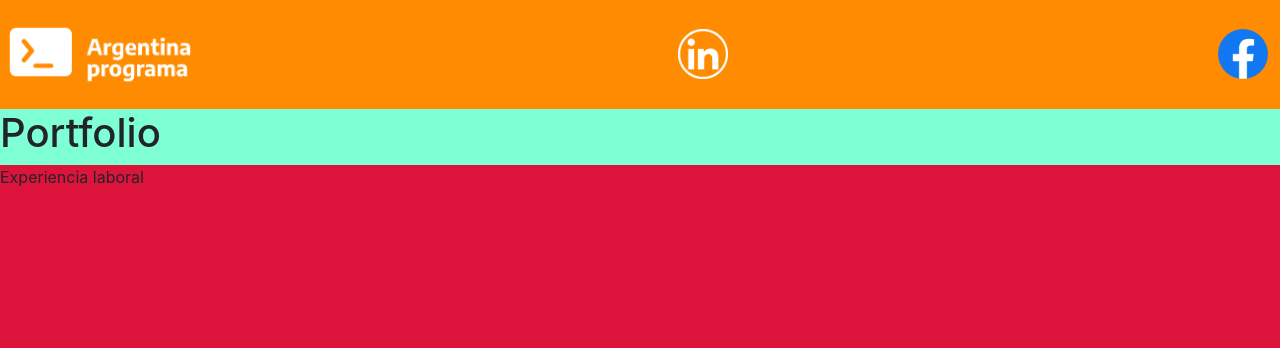
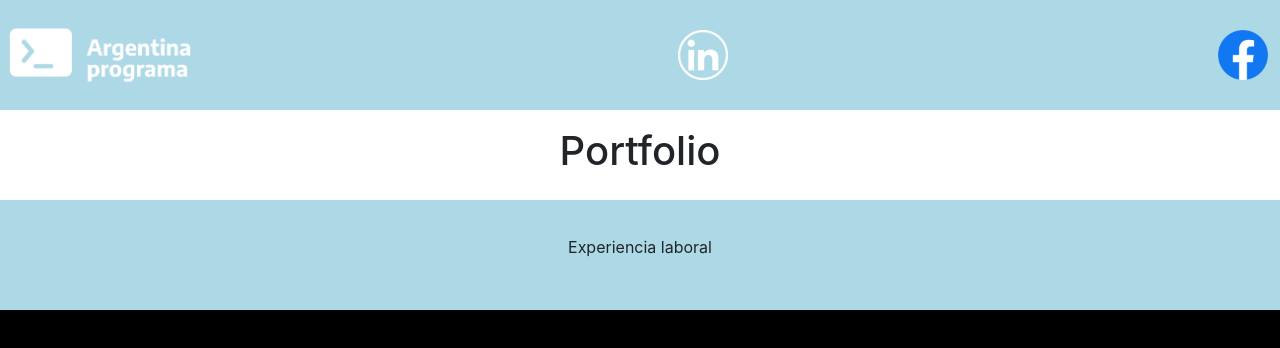
Before and after one commit to SantiagoTonda/Git, a plain HTML site: page index.html in a window 1280 px wide. Drawn offline with nearby package versions, Linux system fonts and the light colour scheme.

Commit message:
Diseño patrio
prueba

```diff
--- a/index.html
+++ b/index.html
@@ -6,7 +6,7 @@
     <meta name="viewport" content="width=device-width,initial-scale=1">
     <link href="dist/bootstrap/css/bootstrap.css" rel="stylesheet">
     <link href="styles.css" rel="stylesheet">
-    <title>Maqueta</title>
+    <title>Portfolio #ArgentinaPrograma</title>
   </head>
   <body>
     <div class="header">
@@ -17,7 +17,9 @@
     <div class="header2">
         <h1>Portfolio</h1>
     </div>
-    <p>Experiencia laboral</p>
+    <div class="header3">
+      <p>Experiencia laboral</p>
+    </div>
     <script src="dist/bootstrap/js/bootstrap.bundle.js"></script>
   </body>
 </html>
--- a/styles.css
+++ b/styles.css
@@ -1,9 +1,10 @@
 body{
-    background-color:crimson;
+    background-color:black;
 }
 
 .header{
-    background-color: darkorange;
+    background-color: lightblue;
+    height: 110px;
     display: flex;
     align-items: center;
     justify-content: space-between;
@@ -15,8 +16,17 @@ body{
 }
 
 .header2{
-    background-color: aquamarine;
+    background-color: white;
+    height: 90px;
     align-items: center;
-    justify-content:last baseline;
+    justify-content:center;
     display: flex;
 }
+
+.header3{
+    background-color: lightblue;
+    height: 110px;
+    justify-content: center;
+    display: flex;
+    align-items: center;
+}
```
